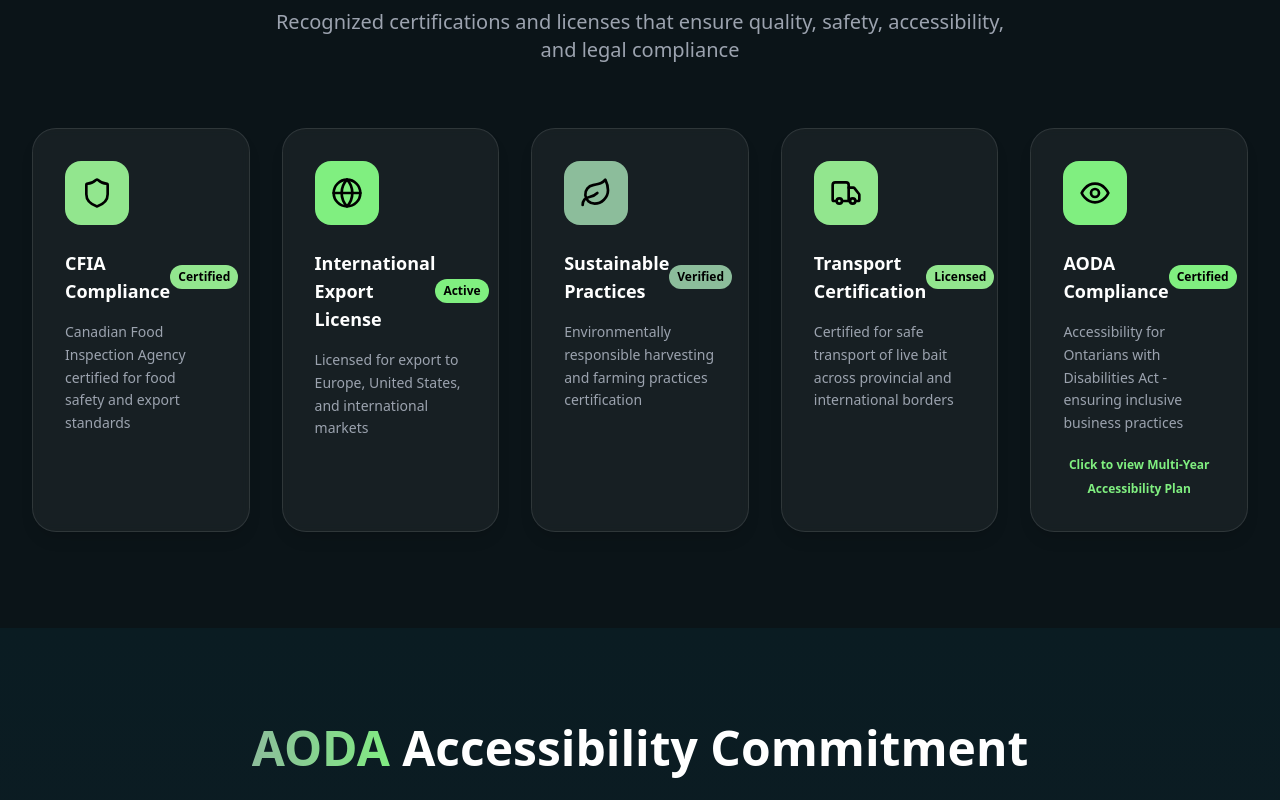
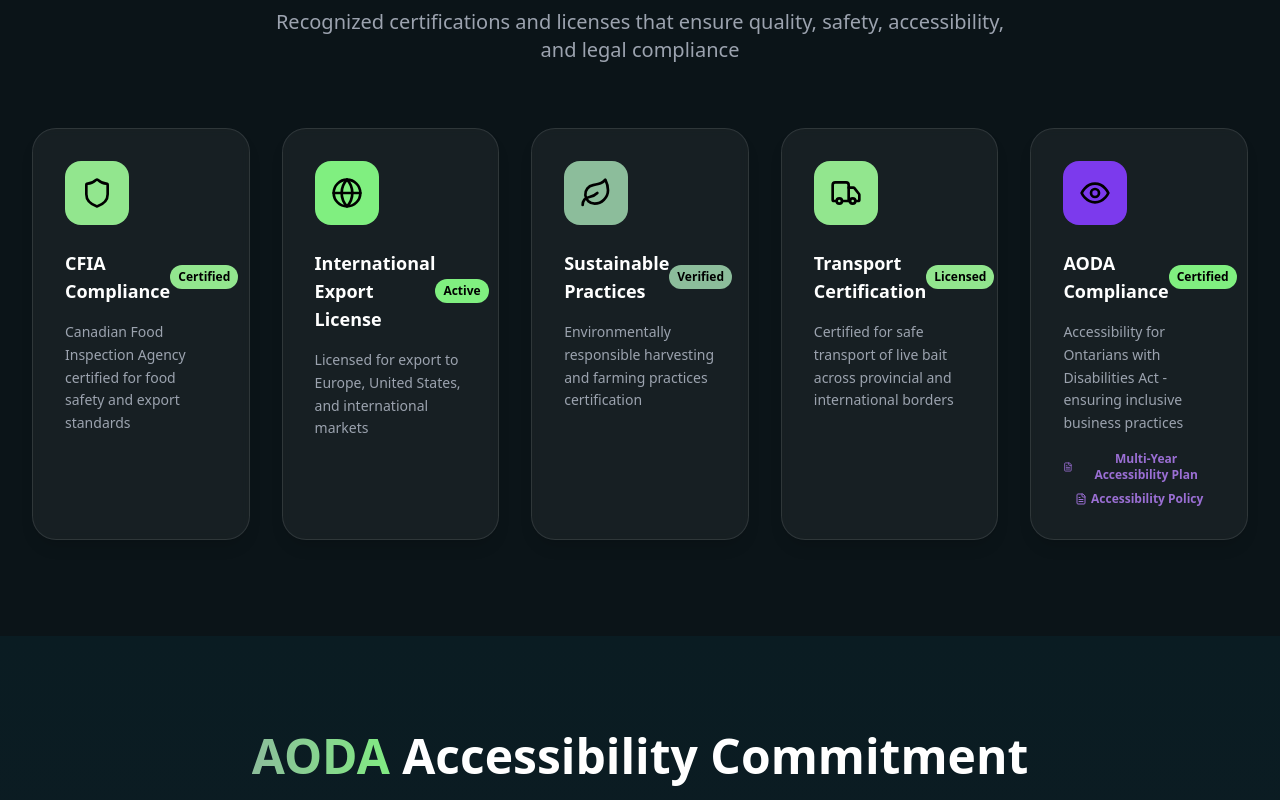
Before and after one commit to MyMcDate/National-Bait-Demo, a React (Vite) app: page /certifications in a window 1280 px wide. Shown: the part 580-1380 px from the top of the page. Built offline with nearby package versions, Linux system fonts and the light colour scheme.

Commit message:
Updated Certifications Page with Accessbility Policy Pdf Links

```diff
--- a/src/pages/CertificationsPage.tsx
+++ b/src/pages/CertificationsPage.tsx
@@ -4,10 +4,7 @@ import { Shield, Award, CheckCircle, Globe, FileText, Scale, Truck, Leaf, Users,
 
 const CertificationsPage: React.FC = () => {
   const [showAODAPDF, setShowAODAPDF] = React.useState(false)
-
-  const handleAODAClick = () => {
-    setShowAODAPDF(true)
-  }
+  const [showAccessibilityPolicy, setShowAccessibilityPolicy] = React.useState(false)
 
   const certifications = [
     {
@@ -153,19 +150,20 @@ const CertificationsPage: React.FC = () => {
             {certifications.map((cert, index) => (
               <motion.div
                 key={index}
-                className={`group bg-white/5 backdrop-blur-sm rounded-3xl p-8 shadow-lg hover:shadow-2xl transition-all duration-500 border border-white/10 ${
-                  cert.title === "AODA Compliance" ? "cursor-pointer" : ""
-                }`}
+                className="group bg-white/5 backdrop-blur-sm rounded-3xl p-8 shadow-lg hover:shadow-2xl transition-all duration-500 border border-white/10"
                 initial={{ opacity: 0, y: 50 }}
                 whileInView={{ opacity: 1, y: 0 }}
                 viewport={{ once: true }}
                 transition={{ duration: 0.6, delay: index * 0.1 }}
                 whileHover={{ y: -10 }}
-                onClick={cert.title === "AODA Compliance" ? handleAODAClick : undefined}
                 onMouseEnter={(e) => e.currentTarget.style.borderColor = `${cert.color}50`}
                 onMouseLeave={(e) => e.currentTarget.style.borderColor = 'rgba(255,255,255,0.1)'}
               >
-                <div className="w-16 h-16 rounded-2xl flex items-center justify-center mb-6 group-hover:scale-110 transition-transform duration-300" style={{ backgroundColor: cert.color }}>
+                {/* Icon — purple background for AODA, green for all others */}
+                <div
+                  className="w-16 h-16 rounded-2xl flex items-center justify-center mb-6 group-hover:scale-110 transition-transform duration-300"
+                  style={{ backgroundColor: cert.title === "AODA Compliance" ? '#7C3AED' : cert.color }}
+                >
                   <cert.icon className="w-8 h-8 text-black" />
                 </div>
 
@@ -178,9 +176,25 @@ const CertificationsPage: React.FC = () => {
 
                 <p className="text-gray-400 text-sm leading-relaxed">{cert.description}</p>
 
+                {/* AODA card — two PDF links */}
                 {cert.title === "AODA Compliance" && (
-                  <div className="mt-4 text-center">
-                    <span className="text-xs font-semibold" style={{ color: cert.color }}>Click to view Multi-Year Accessibility Plan</span>
+                  <div className="mt-4 flex flex-col gap-2">
+                    <button
+                      onClick={(e) => { e.stopPropagation(); setShowAODAPDF(true); }}
+                      className="text-xs font-semibold text-center transition-opacity hover:opacity-70 flex items-center justify-center gap-1"
+                      style={{ color: '#9B6FD4' }}
+                    >
+                      <FileText className="w-3 h-3" />
+                      Multi-Year Accessibility Plan
+                    </button>
+                    <button
+                      onClick={(e) => { e.stopPropagation(); setShowAccessibilityPolicy(true); }}
+                      className="text-xs font-semibold text-center transition-opacity hover:opacity-70 flex items-center justify-center gap-1"
+                      style={{ color: '#9B6FD4' }}
+                    >
+                      <FileText className="w-3 h-3" />
+                      Accessibility Policy
+                    </button>
                   </div>
                 )}
               </motion.div>
@@ -217,8 +231,8 @@ const CertificationsPage: React.FC = () => {
             >
               <div className="bg-white/5 backdrop-blur-sm rounded-3xl p-8 shadow-xl border" style={{ borderColor: '#8CBD9B40' }}>
                 <div className="flex items-center space-x-4 mb-6">
-                  <div className="w-16 h-16 rounded-2xl flex items-center justify-center" style={{ backgroundColor: '#80EF80' }}>
-                    <Eye className="w-8 h-8 text-black" />
+                  <div className="w-16 h-16 rounded-2xl flex items-center justify-center" style={{ backgroundColor: '#7C3AED' }}>
+                    <Eye className="w-8 h-8 text-white" />
                   </div>
                   <div>
                     <h3 className="text-2xl font-bold text-white">AODA Compliance</h3>
@@ -438,13 +452,13 @@ const CertificationsPage: React.FC = () => {
         </div>
       </section>
 
-      {/* AODA PDF Modal */}
+      {/* Modal — Multi-Year Accessibility Plan */}
       {showAODAPDF && (
         <div className="fixed inset-0 bg-black bg-opacity-90 z-50 flex items-center justify-center p-4">
           <div className="bg-white rounded-2xl w-full max-w-5xl h-[85vh] flex flex-col mx-auto">
             <div className="flex items-center justify-between p-6 border-b border-gray-200 flex-shrink-0">
               <h3 className="text-2xl font-bold text-gray-900">
-                Multi-Year Accessibility Plan (2025-2030)
+                Multi-Year Accessibility Plan (2025–2030)
               </h3>
               <button
                 onClick={() => setShowAODAPDF(false)}
@@ -457,7 +471,7 @@ const CertificationsPage: React.FC = () => {
             <div className="flex-1 p-6 overflow-hidden">
               <div className="h-full flex flex-col">
                 <div className="text-center mb-6 flex-shrink-0">
-                  <FileText className="w-12 h-12 text-purple-600 mx-auto mb-3" />
+                  <FileText className="w-12 h-12 mx-auto mb-3" style={{ color: '#7C3AED' }} />
                   <h4 className="text-xl font-bold text-gray-900 mb-2">
                     Multi-Year Accessibility Plan (2025–2030)
                   </h4>
@@ -466,7 +480,6 @@ const CertificationsPage: React.FC = () => {
                   </p>
                 </div>
 
-                {/* PDF Viewer */}
                 <div className="border border-gray-300 rounded-lg overflow-hidden bg-gray-50 flex-1 min-h-0">
                   <iframe
                     src="/documents/OfficialAODA.pdf#toolbar=1&navpanes=1&scrollbar=1&view=FitH"
@@ -482,7 +495,8 @@ const CertificationsPage: React.FC = () => {
                         <a
                           href="/documents/OfficialAODA.pdf"
                           download="National-Bait-AODA-Plan-2025-2030.pdf"
-                          className="inline-block bg-purple-600 text-white px-6 py-3 rounded-lg font-semibold hover:bg-purple-700 transition-colors"
+                          className="inline-block text-white px-6 py-3 rounded-lg font-semibold transition-colors"
+                          style={{ backgroundColor: '#7C3AED' }}
                         >
                           Download PDF
                         </a>
@@ -495,13 +509,101 @@ const CertificationsPage: React.FC = () => {
                   <a
                     href="/documents/OfficialAODA.pdf"
                     download="National-Bait-AODA-Plan-2025-2030.pdf"
-                    className="bg-purple-600 text-white px-6 py-3 rounded-lg font-semibold hover:bg-purple-700 transition-colors text-center"
+                    className="text-white px-6 py-3 rounded-lg font-semibold transition-opacity hover:opacity-80 text-center"
+                    style={{ backgroundColor: '#7C3AED' }}
                   >
                     Download PDF
                   </a>
                   <button
                     onClick={() => window.open('/documents/OfficialAODA.pdf', '_blank')}
-                    className="border-2 border-purple-600 text-purple-600 px-6 py-3 rounded-lg font-semibold hover:bg-purple-50 transition-colors"
+                    className="px-6 py-3 rounded-lg font-semibold transition-colors text-center"
+                    style={{ border: '2px solid #7C3AED', color: '#7C3AED' }}
+                    onMouseEnter={(e) => (e.currentTarget.style.backgroundColor = '#7C3AED15')}
+                    onMouseLeave={(e) => (e.currentTarget.style.backgroundColor = 'transparent')}
+                  >
+                    Open in New Tab
+                  </button>
+                </div>
+
+                <div className="mt-4 text-center flex-shrink-0">
+                  <p className="text-gray-500 text-xs">
+                    Having trouble viewing? Try opening in a new tab or downloading the PDF directly.
+                  </p>
+                </div>
+              </div>
+            </div>
+          </div>
+        </div>
+      )}
+
+      {/* Modal — Accessibility Policy */}
+      {showAccessibilityPolicy && (
+        <div className="fixed inset-0 bg-black bg-opacity-90 z-50 flex items-center justify-center p-4">
+          <div className="bg-white rounded-2xl w-full max-w-5xl h-[85vh] flex flex-col mx-auto">
+            <div className="flex items-center justify-between p-6 border-b border-gray-200 flex-shrink-0">
+              <h3 className="text-2xl font-bold text-gray-900">
+                Accessibility Policy
+              </h3>
+              <button
+                onClick={() => setShowAccessibilityPolicy(false)}
+                className="text-gray-500 hover:text-gray-700 text-2xl font-bold w-8 h-8 flex items-center justify-center rounded-full hover:bg-gray-100 transition-colors"
+              >
+                ×
+              </button>
+            </div>
+
+            <div className="flex-1 p-6 overflow-hidden">
+              <div className="h-full flex flex-col">
+                <div className="text-center mb-6 flex-shrink-0">
+                  <FileText className="w-12 h-12 mx-auto mb-3" style={{ color: '#7C3AED' }} />
+                  <h4 className="text-xl font-bold text-gray-900 mb-2">
+                    Accessibility Policy
+                  </h4>
+                  <p className="text-gray-600 text-sm">
+                    Accessibility for Ontarians with Disabilities Act, 2005 — Effective Date: January 15, 2026
+                  </p>
+                </div>
+
+                <div className="border border-gray-300 rounded-lg overflow-hidden bg-gray-50 flex-1 min-h-0">
+                  <iframe
+                    src="/documents/National-Bait-Accessibility-Policy.pdf#toolbar=1&navpanes=1&scrollbar=1&view=FitH"
+                    width="100%"
+                    height="100%"
+                    style={{ border: 'none' }}
+                    title="National Bait Accessibility Policy"
+                  >
+                    <div className="flex items-center justify-center h-full bg-gray-100">
+                      <div className="text-center p-8">
+                        <FileText className="w-16 h-16 text-gray-400 mx-auto mb-4" />
+                        <p className="text-gray-600 mb-4">PDF viewer not supported in your browser.</p>
+                        <a
+                          href="/documents/National-Bait-Accessibility-Policy.pdf"
+                          download="National-Bait-Accessibility-Policy.pdf"
+                          className="inline-block text-white px-6 py-3 rounded-lg font-semibold transition-colors"
+                          style={{ backgroundColor: '#7C3AED' }}
+                        >
+                          Download PDF
+                        </a>
+                      </div>
+                    </div>
+                  </iframe>
+                </div>
+
+                <div className="flex flex-col sm:flex-row gap-3 justify-center mt-6 flex-shrink-0">
+                  <a
+                    href="/documents/National-Bait-Accessibility-Policy.pdf"
+                    download="National-Bait-Accessibility-Policy.pdf"
+                    className="text-white px-6 py-3 rounded-lg font-semibold transition-opacity hover:opacity-80 text-center"
+                    style={{ backgroundColor: '#7C3AED' }}
+                  >
+                    Download PDF
+                  </a>
+                  <button
+                    onClick={() => window.open('/documents/National-Bait-Accessibility-Policy.pdf', '_blank')}
+                    className="px-6 py-3 rounded-lg font-semibold transition-colors text-center"
+                    style={{ border: '2px solid #7C3AED', color: '#7C3AED' }}
+                    onMouseEnter={(e) => (e.currentTarget.style.backgroundColor = '#7C3AED15')}
+                    onMouseLeave={(e) => (e.currentTarget.style.backgroundColor = 'transparent')}
                   >
                     Open in New Tab
                   </button>
```
Also changed, not shown: 1 other file (tests, documents, lock files or other folders).
